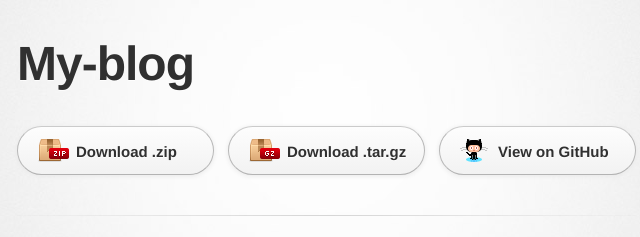
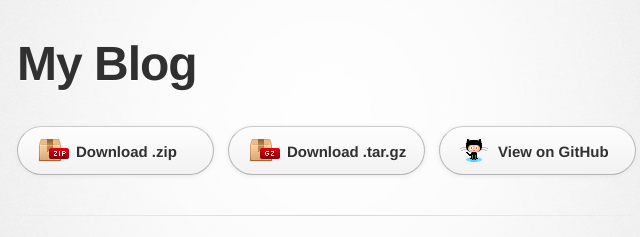
Before and after one commit to sullivan6817/my-blog, a plain HTML site: page index.html in a window 1280 px wide. Shown: the top 237 px of the page, 313-953 px from the left. Drawn offline with Linux system fonts and the light colour scheme; a web font is replaced by a local one.

Commit message:
Update index.html

```diff
--- a/index.html
+++ b/index.html
@@ -10,7 +10,7 @@
     <!--[if lt IE 9]>
     <script src="//html5shiv.googlecode.com/svn/trunk/html5.js"></script>
     <![endif]-->
-    <title>My-blog by sullivan6817</title>
+    <title>My Blog by Patrick Sullivan</title>
   </head>
 
   <body>
@@ -18,7 +18,7 @@
       <div class="inner">
 
         <header>
-          <h1>My-blog</h1>
+          <h1>My Blog</h1>
           <h2></h2>
         </header>
 
```
